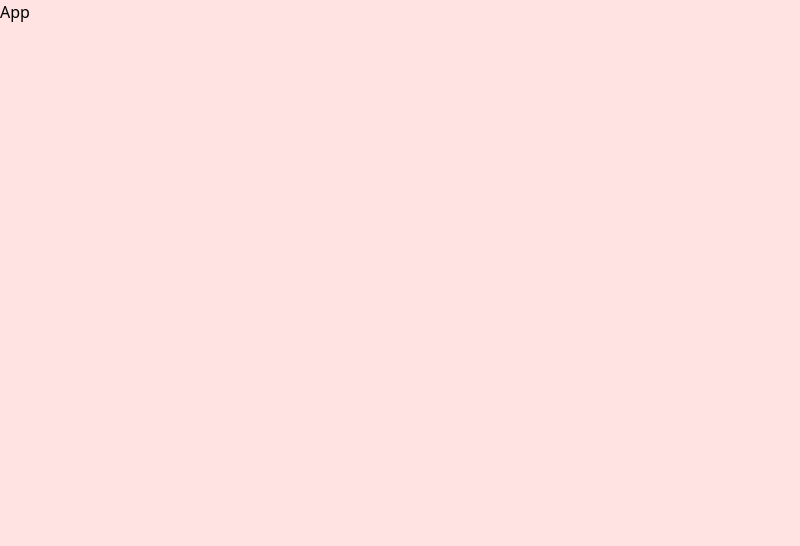
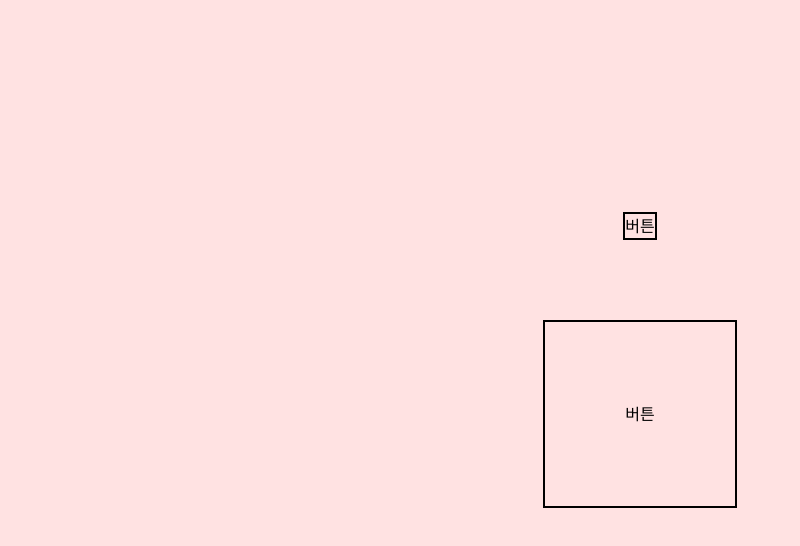
Before and after one commit to pikach-u/ReactPractice, a React (Vite) app in the folder tailwind_program/ch1/utilities-class-study/: page / in a window 1280 px wide. Shown: the top 546 px of the page, without its empty margins (0-800 px from the left). Built offline with nearby package versions, Linux system fonts and the light colour scheme.

Commit message:
padding / margin

```diff
--- a/tailwind_program/ch1/utilities-class-study/src/App.jsx
+++ b/tailwind_program/ch1/utilities-class-study/src/App.jsx
@@ -1,5 +1,10 @@
 const App = () => {
-  return <div className="bg-red-100 min-h-screen flex">App</div>;
+  return (
+    <div className="bg-red-100 min-h-screen flex flex-col justify-center items-center">
+      <button className="border-2">버튼</button>
+      <button className="border-2 m-20 p-20">버튼</button>
+    </div>
+  );
 };
 
 export default App;
```
